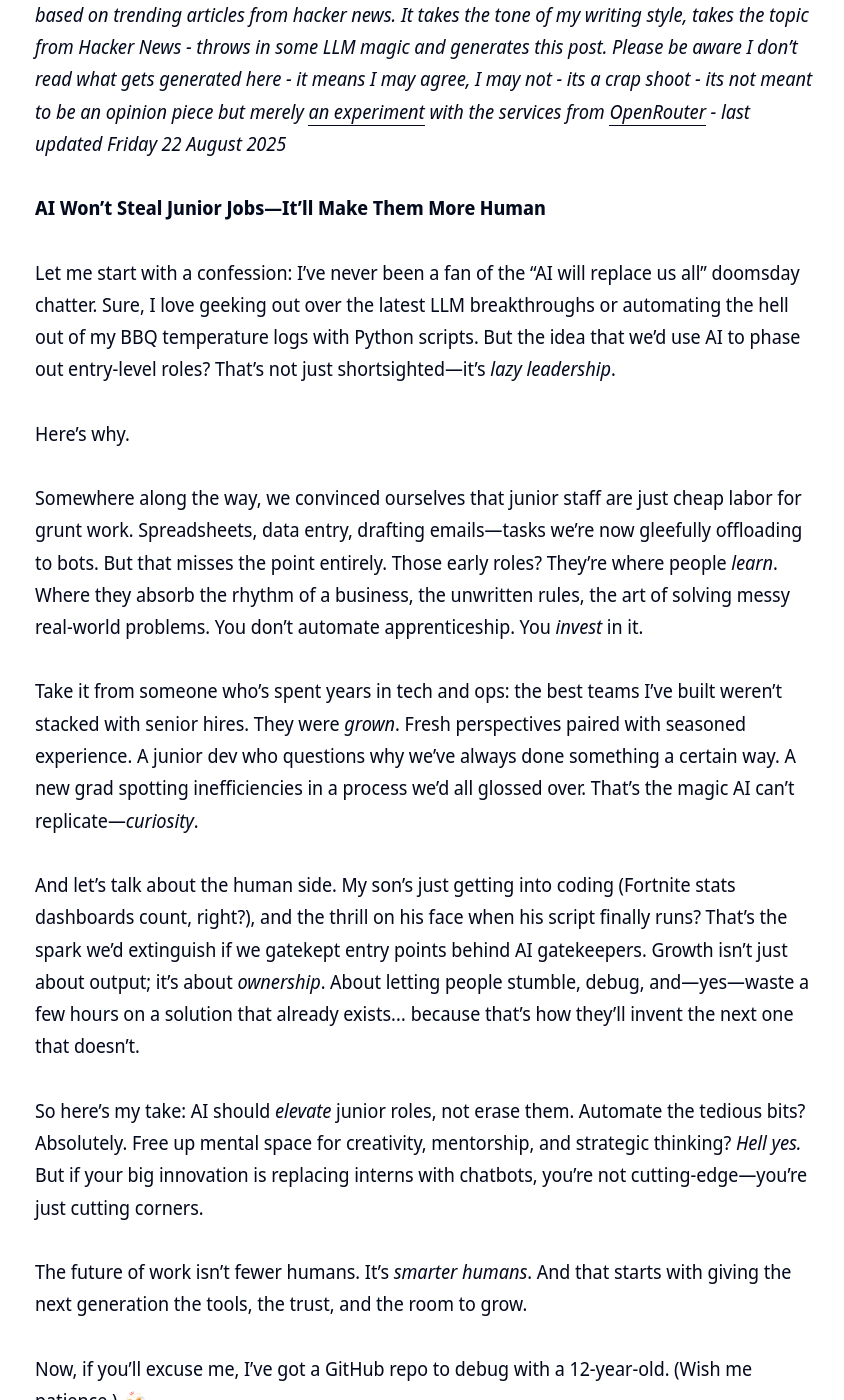
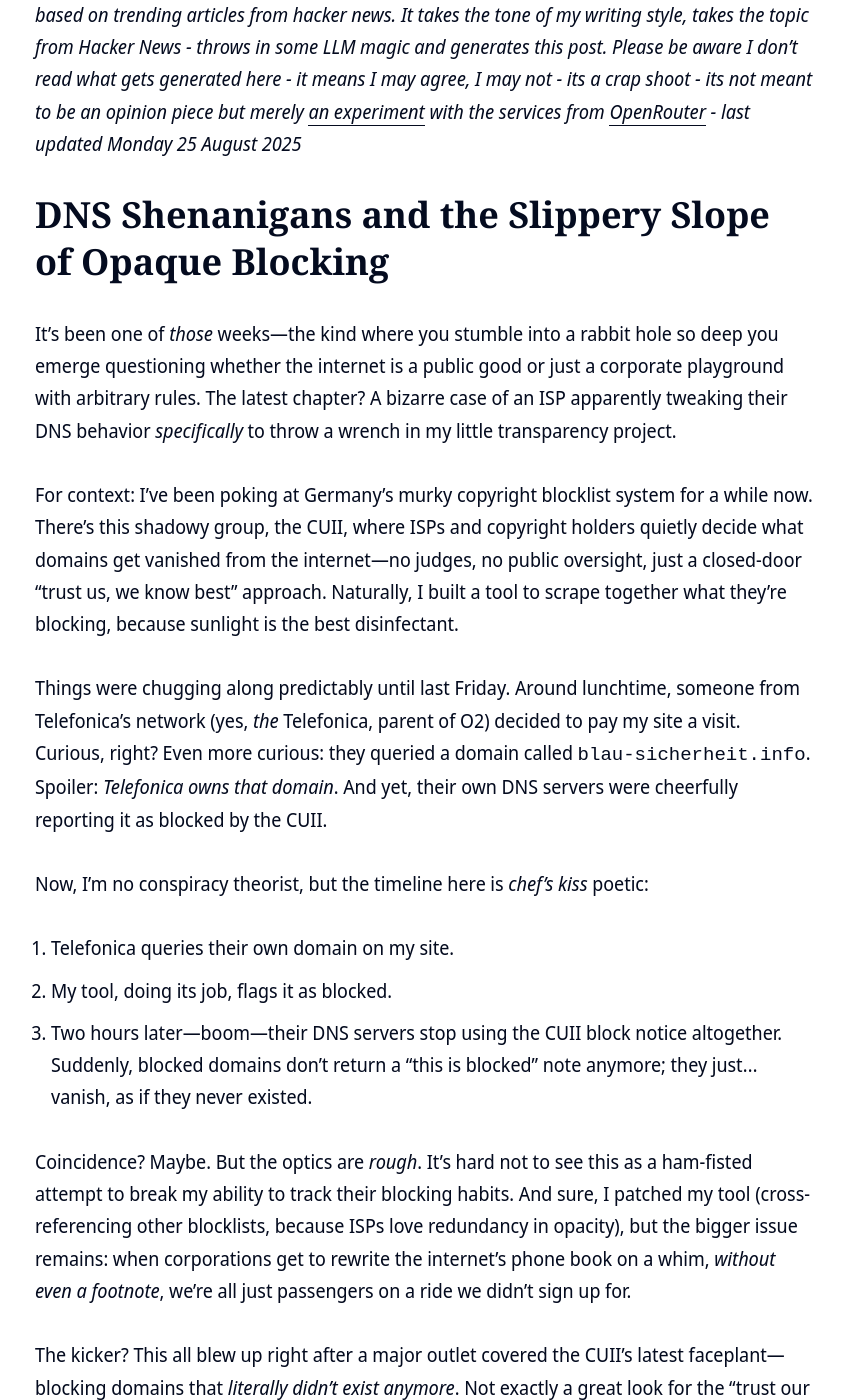
Before and after one commit to clintjb/clintjb.github.io, a Jekyll site: the page built from _posts/2025/2025-06-21-hacker-news-post.md, in a window 1280 px wide and 1400 px high, scrolled down 941 px. Shown: the whole window, without its empty margins (215-1059 px from the left). Built offline with Jekyll 4.4.1, drawn with Linux system fonts in a browser that asks for light colours; nearby versions of some CDN libraries; some of the changed text lies outside the part shown.

Commit message:
Updated Weekly Post

```diff
--- a/_posts/2025/2025-06-21-hacker-news-post.md
+++ b/_posts/2025/2025-06-21-hacker-news-post.md
@@ -11,22 +11,28 @@ image: '/images/posts/2025/weekly.jpg'
 ---
 ![](/images/posts/2025/weekly.jpg)
 
-_⚠️ **THIS POST IS GENERATED WITH LLMs**: This post is newly generated a few times a week based on trending articles from hacker news. It takes the tone of my writing style, takes the topic from Hacker News - throws in some LLM magic and generates this post. Please be aware I don't read what gets generated here - it means I may agree, I may not - its a crap shoot - its not meant to be an opinion piece but merely [an experiment](https://github.com/clintjb/Weekly-Post) with the services from [OpenRouter](https://openrouter.ai) - last updated Friday 22 August 2025_
+_⚠️ **THIS POST IS GENERATED WITH LLMs**: This post is newly generated a few times a week based on trending articles from hacker news. It takes the tone of my writing style, takes the topic from Hacker News - throws in some LLM magic and generates this post. Please be aware I don't read what gets generated here - it means I may agree, I may not - its a crap shoot - its not meant to be an opinion piece but merely [an experiment](https://github.com/clintjb/Weekly-Post) with the services from [OpenRouter](https://openrouter.ai) - last updated Monday 25 August 2025_
 
-**AI Won’t Steal Junior Jobs—It’ll Make Them More Human**
+# DNS Shenanigans and the Slippery Slope of Opaque Blocking
 
-Let me start with a confession: I’ve never been a fan of the "AI will replace us all" doomsday chatter. Sure, I love geeking out over the latest LLM breakthroughs or automating the hell out of my BBQ temperature logs with Python scripts. But the idea that we’d use AI to phase out entry-level roles? That’s not just shortsighted—it’s *lazy leadership*.
+It's been one of *those* weeks—the kind where you stumble into a rabbit hole so deep you emerge questioning whether the internet is a public good or just a corporate playground with arbitrary rules. The latest chapter? A bizarre case of an ISP apparently tweaking their DNS behavior *specifically* to throw a wrench in my little transparency project.
 
-Here’s why.
+For context: I’ve been poking at Germany’s murky copyright blocklist system for a while now. There’s this shadowy group, the CUII, where ISPs and copyright holders quietly decide what domains get vanished from the internet—no judges, no public oversight, just a closed-door “trust us, we know best” approach. Naturally, I built a tool to scrape together what they’re blocking, because sunlight is the best disinfectant.
 
-Somewhere along the way, we convinced ourselves that junior staff are just cheap labor for grunt work. Spreadsheets, data entry, drafting emails—tasks we’re now gleefully offloading to bots. But that misses the point entirely. Those early roles? They’re where people *learn*. Where they absorb the rhythm of a business, the unwritten rules, the art of solving messy real-world problems. You don’t automate apprenticeship. You *invest* in it.
+Things were chugging along predictably until last Friday. Around lunchtime, someone from Telefonica’s network (yes, *the* Telefonica, parent of O2) decided to pay my site a visit. Curious, right? Even more curious: they queried a domain called `blau-sicherheit.info`. Spoiler: *Telefonica owns that domain*. And yet, their own DNS servers were cheerfully reporting it as blocked by the CUII.
 
-Take it from someone who’s spent years in tech and ops: the best teams I’ve built weren’t stacked with senior hires. They were *grown*. Fresh perspectives paired with seasoned experience. A junior dev who questions why we’ve always done something a certain way. A new grad spotting inefficiencies in a process we’d all glossed over. That’s the magic AI can’t replicate—*curiosity*.
+Now, I’m no conspiracy theorist, but the timeline here is *chef’s kiss* poetic:
 
-And let’s talk about the human side. My son’s just getting into coding (Fortnite stats dashboards count, right?), and the thrill on his face when his script finally runs? That’s the spark we’d extinguish if we gatekept entry points behind AI gatekeepers. Growth isn’t just about output; it’s about *ownership*. About letting people stumble, debug, and—yes—waste a few hours on a solution that already exists… because that’s how they’ll invent the next one that doesn’t.
+1. Telefonica queries their own domain on my site.
+2. My tool, doing its job, flags it as blocked.
+3. Two hours later—boom—their DNS servers stop using the CUII block notice altogether. Suddenly, blocked domains don’t return a "this is blocked" note anymore; they just… vanish, as if they never existed.
 
-So here’s my take: AI should *elevate* junior roles, not erase them. Automate the tedious bits? Absolutely. Free up mental space for creativity, mentorship, and strategic thinking? *Hell yes.* But if your big innovation is replacing interns with chatbots, you’re not cutting-edge—you’re just cutting corners.
+Coincidence? Maybe. But the optics are *rough*. It’s hard not to see this as a ham-fisted attempt to break my ability to track their blocking habits. And sure, I patched my tool (cross-referencing other blocklists, because ISPs love redundancy in opacity), but the bigger issue remains: when corporations get to rewrite the internet’s phone book on a whim, *without even a footnote*, we’re all just passengers on a ride we didn’t sign up for.
 
-The future of work isn’t fewer humans. It’s *smarter humans*. And that starts with giving the next generation the tools, the trust, and the room to grow.
+The kicker? This all blew up right after a major outlet covered the CUII’s latest faceplant—blocking domains that *literally didn’t exist anymore*. Not exactly a great look for the "trust our secret list" crowd.
 
-Now, if you’ll excuse me, I’ve got a GitHub repo to debug with a 12-year-old. (Wish me patience.) 🍻
+So here we are. The DNS tweak is live, my Friday was spent debugging, and the transparency battle just got a little harder. But hey, if there’s one thing I’ve learned, it’s that the internet’s rulebook is written in pencil—and some folks really hate when you peek over their shoulder while they’re erasing.
+
+**Final thought for the day**: Next time your favorite site mysteriously fails to load, ask yourself: is it *actually* offline? Or did someone, somewhere, quietly decide you shouldn’t see it?
+
+(Now, if you'll excuse me, I need a whisky. Debugging DNS is *not* a spectator sport.) 🥃
```
